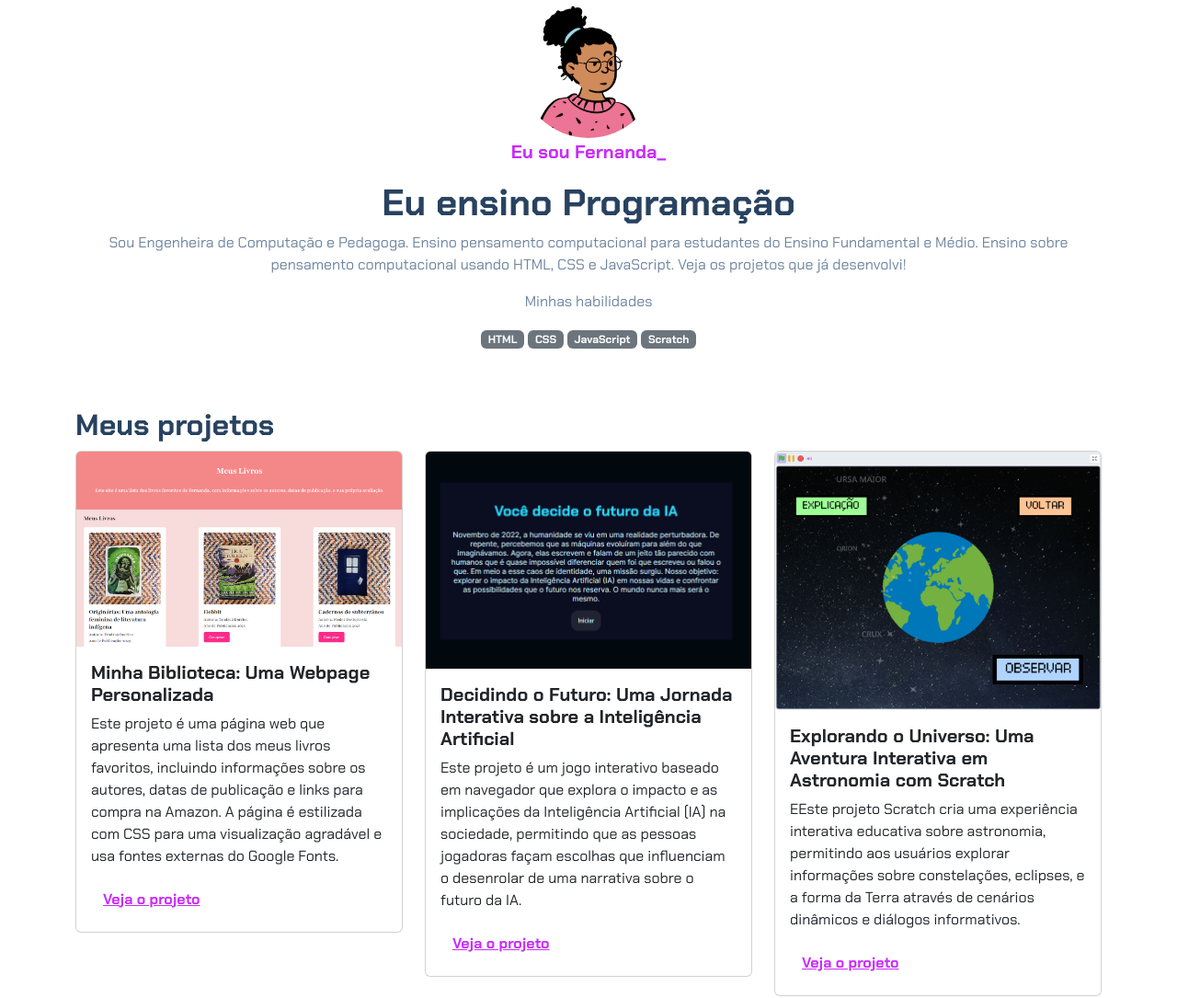
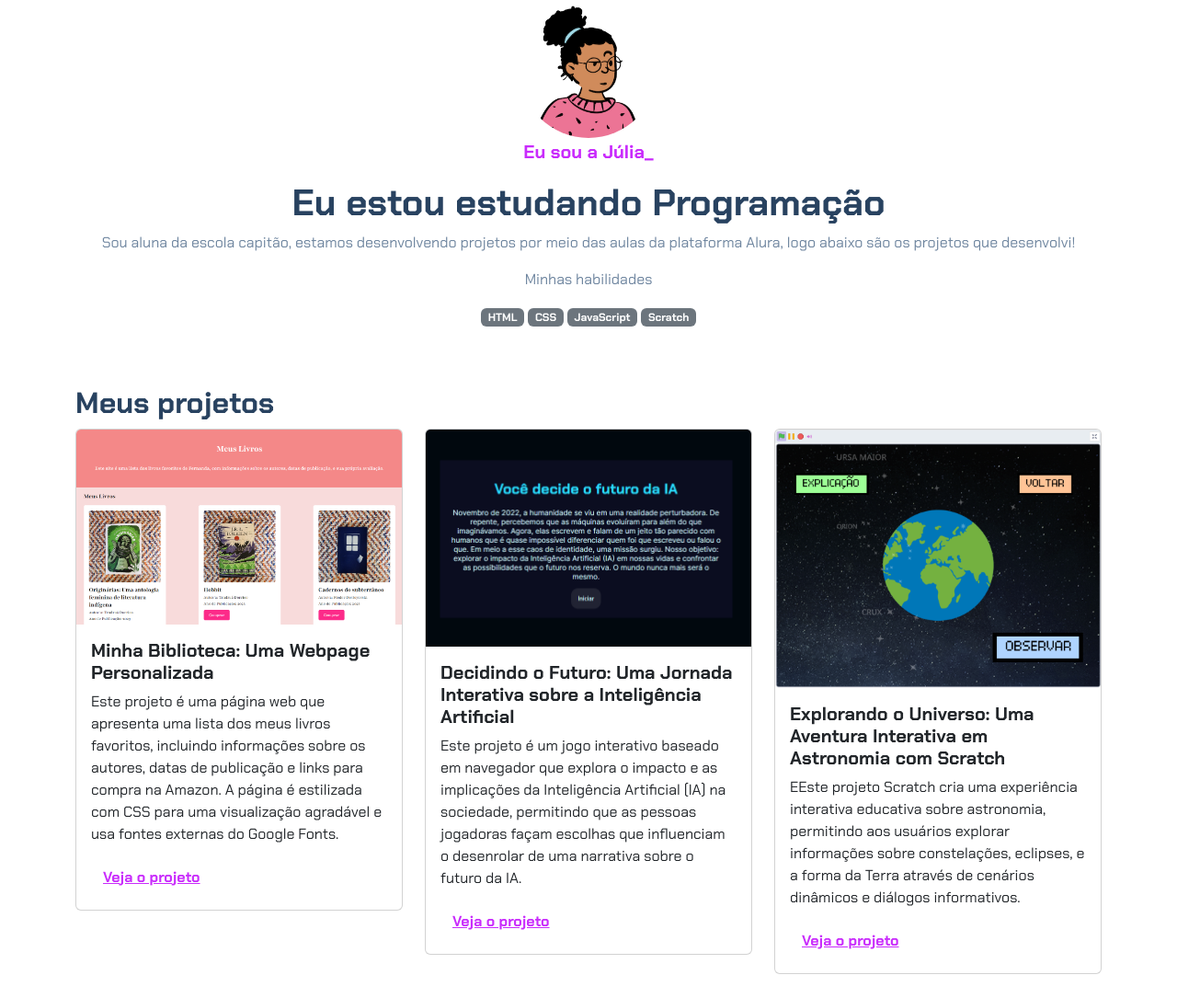
Before and after one commit to juliards22/Portif-lio, a plain HTML site: page index.html in a window 1280 px wide. Shown: the top 1085 px of the page at 92% size. Drawn offline with nearby package versions, Linux system fonts and the light colour scheme; files whose address does not match are found by name.

Commit message:
Update index.html

```diff
--- a/index.html
+++ b/index.html
@@ -14,11 +14,9 @@
     <header class="container text-center">
         <img src="img/avatar-perfil.png" alt="avatar da Fernanda" class="rounded-circle" width="150" height="150"
             srcset="">
-        <p class="lead">Eu sou Fernanda_</p>
-        <h1>Eu ensino Programação</h1>
-        <p>Sou Engenheira de Computação e Pedagoga. Ensino pensamento computacional para estudantes do Ensino
-            Fundamental e Médio. Ensino sobre pensamento computacional usando HTML, CSS e JavaScript. Veja os projetos
-            que já desenvolvi!</p>
+        <p class="lead">Eu sou a Júlia_</p>
+        <h1>Eu estou estudando Programação</h1>
+        <p>Sou aluna da escola capitão, estamos desenvolvendo projetos por meio das aulas da plataforma Alura, logo abaixo são os projetos que desenvolvi!</p>
         <p>Minhas habilidades</p>
         <div>
             <p class="badge bg-secondary">HTML</p>
```
